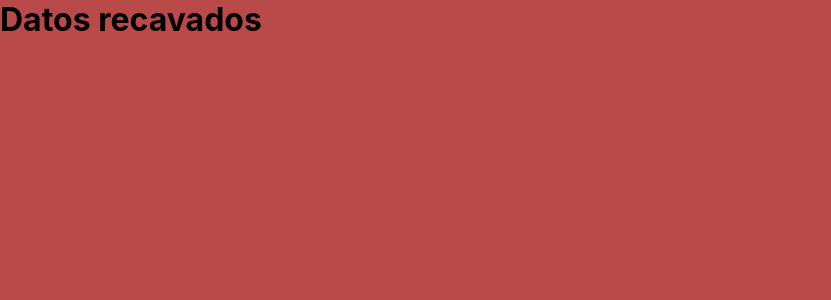
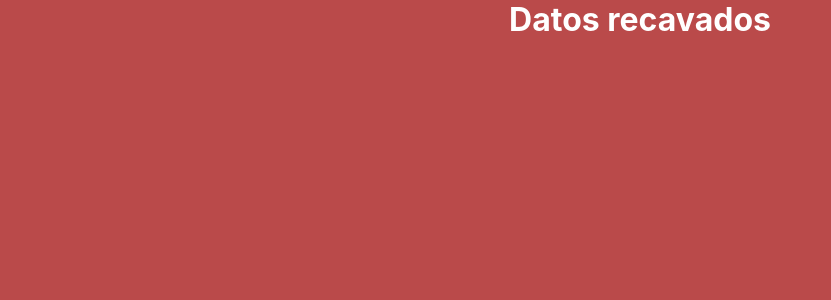
Before and after one commit to ail3ngrimaldi/challenge, a React (Create React App) app: page /listdata in a window 1280 px wide. Shown: the top 300 px of the page, without its empty margins (0-831 px from the left). Built offline with nearby package versions, Linux system fonts and the light colour scheme; the HTML template or start-up script is replaced by a standard one.

Commit message:
adding file that modal is suposed to show

```diff
--- a/src/App.css
+++ b/src/App.css
@@ -14,10 +14,14 @@
   margin-right:  var(--medium-space);
 }
 
-.title__form{
+.title__form {
   padding-bottom: var(--smaller-space);
   padding-top: var(--smaller-space);
   color: white;
+}
+
+.label__checkbox {
+  margin: var(--smaller-space);
 }
 
 .input__form {
@@ -25,10 +29,6 @@
   border: none;
   border-radius: 5px;
   padding: var(--smaller-space);
-}
-
-.label__checkbox {
-  margin: var(--smaller-space);
 }
 
 .checkbox__form {
--- a/src/components/ListData.jsx
+++ b/src/components/ListData.jsx
@@ -1,9 +1,12 @@
+import "../styles/ListData.css";
 
 const ListData = () => {
 
     return (
     <>
-        <h1>Datos recavados</h1>
+        <div className='container__listdata'>
+            <h1 className='title__listdata'>Datos recavados</h1>
+        </div>
     </>
     );
 }
--- /dev/null
+++ b/src/styles/ListData.css
@@ -0,0 +1,7 @@
+.container__listdata {
+    color: white;
+}
+
+.title__listdata {
+    text-align: center;
+}
```
